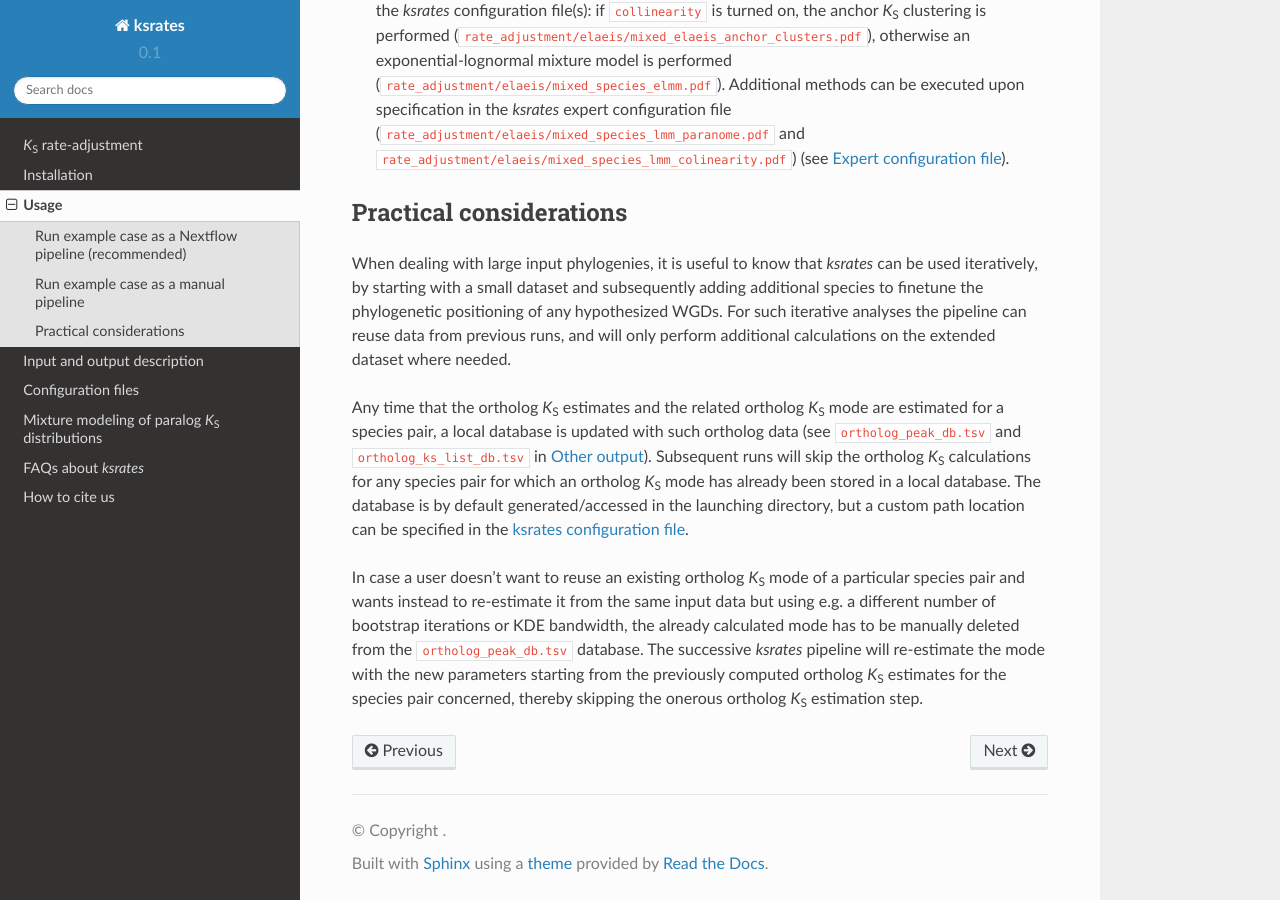
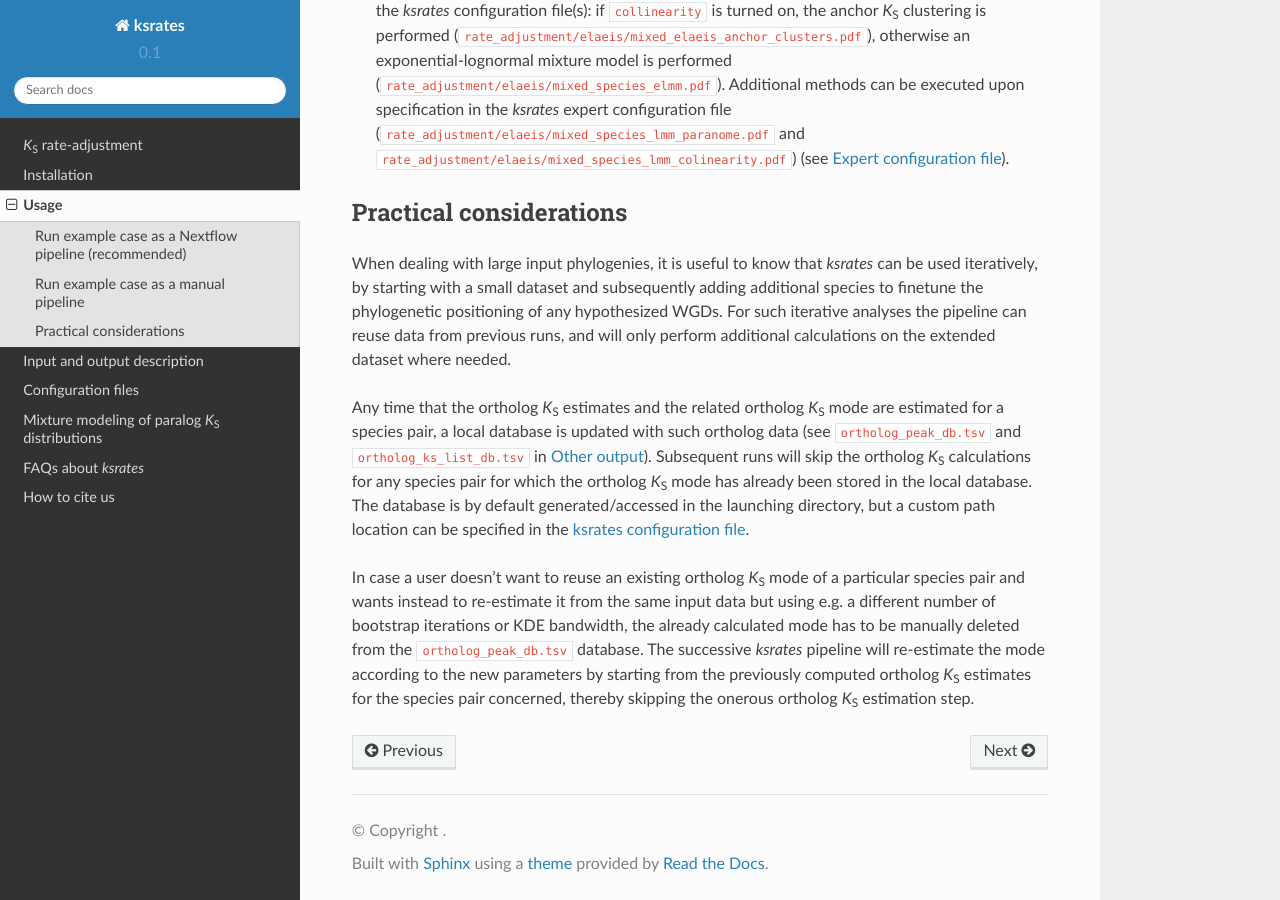
Before and after one commit to VIB-PSB/ksrates, a Sphinx documentation site: the page built from doc/source/usage.rst, in a window 1280 px wide and 900 px high, scrolled down 5486 px. Built offline with Sphinx 7.4.7 and the Read the Docs theme 2.0.0, drawn with Linux system fonts in a browser that asks for light colours.

Commit message:
Minor text changes in usage docs

```diff
--- a/doc/source/usage.rst
+++ b/doc/source/usage.rst
@@ -174,6 +174,6 @@
 When dealing with large input phylogenies, it is useful to know that *ksrates* can be used iteratively, by starting with a small dataset and subsequently adding additional species to finetune the phylogenetic positioning of any hypothesized WGDs.
 For such iterative analyses the pipeline can reuse data from previous runs, and will only perform additional calculations on the extended dataset where needed.
 
-Any time that the ortholog *K*:sub:`S` estimates and the related ortholog *K*:sub:`S` mode are estimated for a species pair, a local database is updated with such ortholog data (see ``ortholog_peak_db.tsv`` and ``ortholog_ks_list_db.tsv`` in :ref:`other_output`). Subsequent runs will skip the ortholog *K*:sub:`S` calculations for any species pair for which an ortholog *K*:sub:`S` mode has already been stored in a local database. The database is by default generated/accessed in the launching directory, but a custom path location can be specified in the :ref:`pipeline_config_section`.
+Any time that the ortholog *K*:sub:`S` estimates and the related ortholog *K*:sub:`S` mode are estimated for a species pair, a local database is updated with such ortholog data (see ``ortholog_peak_db.tsv`` and ``ortholog_ks_list_db.tsv`` in :ref:`other_output`). Subsequent runs will skip the ortholog *K*:sub:`S` calculations for any species pair for which the ortholog *K*:sub:`S` mode has already been stored in the local database. The database is by default generated/accessed in the launching directory, but a custom path location can be specified in the :ref:`pipeline_config_section`.
 
-In case a user doesn't want to reuse an existing ortholog *K*:sub:`S` mode of a particular species pair and wants instead to re-estimate it from the same input data but using e.g. a different number of bootstrap iterations or KDE bandwidth, the already calculated mode has to be manually deleted from the ``ortholog_peak_db.tsv`` database. The successive *ksrates* pipeline will re-estimate the mode with the new parameters starting from the previously computed ortholog *K*:sub:`S` estimates for the species pair concerned, thereby skipping the onerous ortholog *K*:sub:`S` estimation step.
+In case a user doesn't want to reuse an existing ortholog *K*:sub:`S` mode of a particular species pair and wants instead to re-estimate it from the same input data but using e.g. a different number of bootstrap iterations or KDE bandwidth, the already calculated mode has to be manually deleted from the ``ortholog_peak_db.tsv`` database. The successive *ksrates* pipeline will re-estimate the mode according to the new parameters by starting from the previously computed ortholog *K*:sub:`S` estimates for the species pair concerned, thereby skipping the onerous ortholog *K*:sub:`S` estimation step.
```
